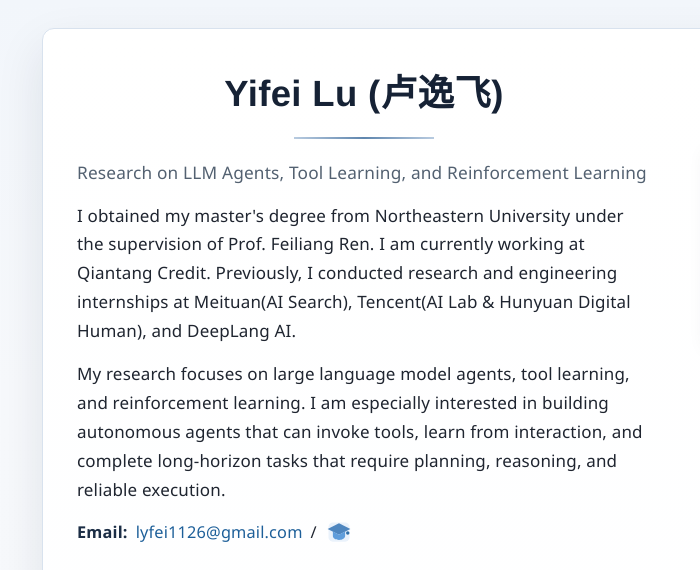
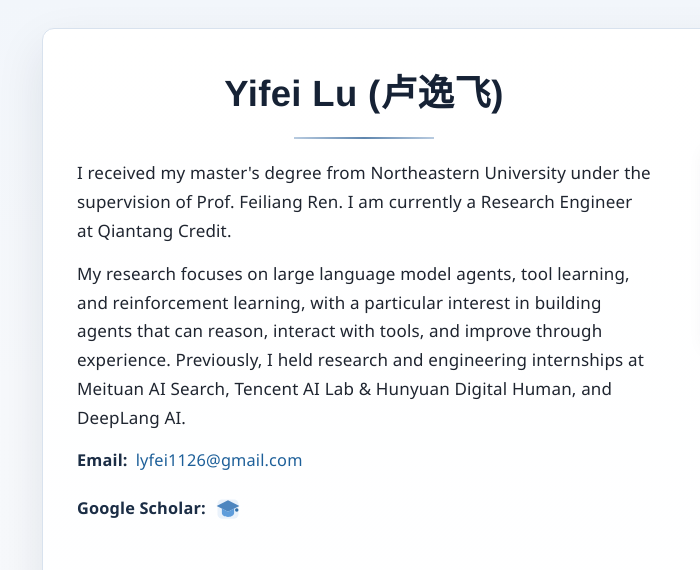
Before and after one commit to LimOkii/LimOkii.github.io, a plain HTML site: page index.html in a window 1280 px wide. Shown: the top 570 px of the page, 108-808 px from the left. Drawn offline with Linux system fonts and the light colour scheme.

Commit message:
Update homepage intro and links

```diff
--- a/index.html
+++ b/index.html
@@ -18,28 +18,26 @@
       <header class="intro">
         <div class="intro-text">
           <h1>Yifei Lu (&#21346;&#36920;&#39134;)</h1>
-          <p class="intro-title">
-            Research on LLM Agents, Tool Learning, and Reinforcement Learning
-          </p>
           <p>
-            I obtained my master's degree from Northeastern University under the
-            supervision of Prof. Feiliang Ren. I am currently working at
-            Qiantang Credit. Previously, I conducted research and engineering
-            internships at Meituan(AI Search), Tencent(AI Lab & Hunyuan Digital
-            Human), and DeepLang AI.
+            I received my master's degree from Northeastern University under the
+            supervision of Prof. Feiliang Ren. I am currently a Research Engineer at Qiantang Credit.
           </p>
           <p>
             My research focuses on large language model agents, tool learning,
-            and reinforcement learning. I am especially interested in
-            building autonomous agents that can invoke tools, learn from
-            interaction, and complete long-horizon tasks that require planning,
-            reasoning, and reliable execution.
+            and reinforcement learning, with a particular interest in building
+            agents that can reason, interact with tools, and improve through
+            experience. Previously, I held research and engineering internships
+            at Meituan AI Search, Tencent AI Lab &amp; Hunyuan Digital Human, and
+            DeepLang AI.
           </p>
 
+          <div class="contact-block">
             <p class="contact-line">
               <strong>Email:</strong>
               <a href="mailto:lyfei1126@gmail.com">lyfei1126@gmail.com</a>
-            <span>/</span>
+            </p>
+            <p class="contact-line">
+              <strong>Google Scholar:</strong>
               <a
                 class="icon-link"
                 href="https://scholar.google.com/citations?user=VenTpY4AAAAJ&hl=zh-CN"
@@ -49,6 +47,7 @@
                 <img src="assets/google-scholar.svg" alt="Google Scholar" />
               </a>
             </p>
+          </div>
         </div>
 
         <figure class="intro-photo">
--- a/styles.css
+++ b/styles.css
@@ -117,6 +117,12 @@ img {
   margin: 0 0 14px;
 }
 
+.contact-block {
+  display: grid;
+  gap: 6px;
+  margin-top: 4px;
+}
+
 .contact-line,
 .link-line {
   font-size: 1.02rem;
@@ -127,6 +133,7 @@ img {
   align-items: center;
   gap: 8px;
   flex-wrap: wrap;
+  margin: 0;
 }
 
 .link-line span {
```
Lines whose indentation alone changed are shown as unchanged.
